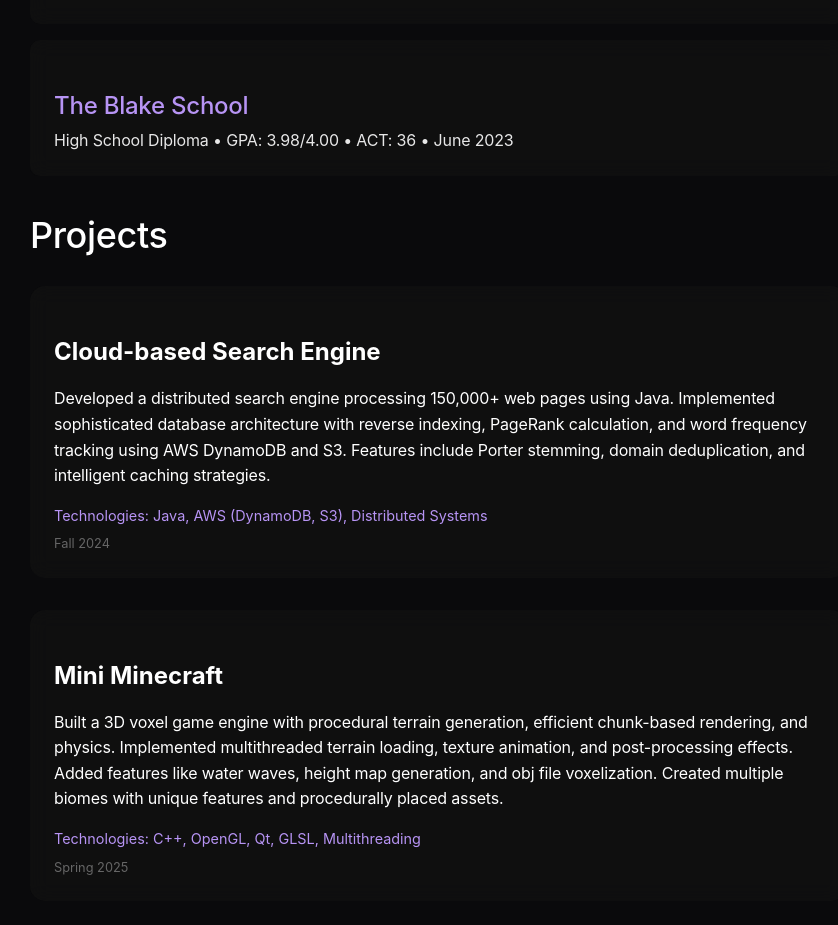
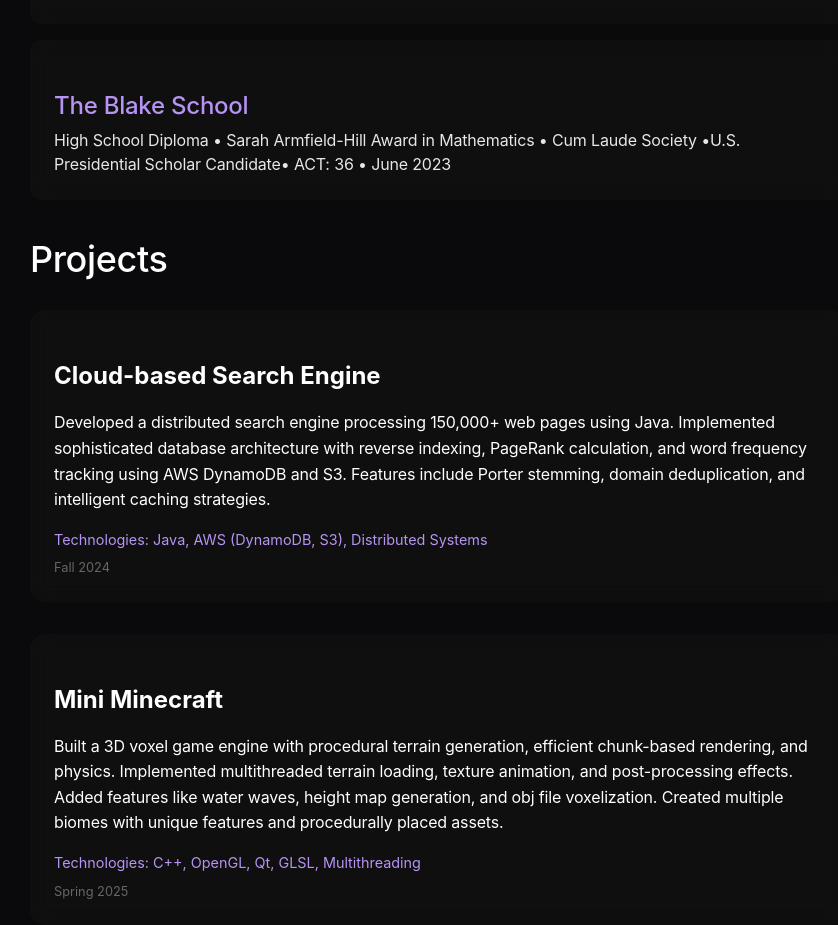
Before and after one commit to mhedlund7/mhedlund7.github.io, a React (Vite) app: page / in a window 1280 px wide. Shown: the part 928-1853 px from the top of the page, without its empty margins (402-1240 px from the left). Built offline with nearby package versions, Linux system fonts and the light colour scheme.

Commit message:
Update Education component and build files

```diff
--- a/src/components/Education.tsx
+++ b/src/components/Education.tsx
@@ -63,7 +63,7 @@ const Education = () => {
         transition={{ duration: 0.5, delay: 0.2 }}
       >
         <School>The Blake School</School>
-        <Details>High School Diploma • GPA: 3.98/4.00 • ACT: 36 • June 2023</Details>
+        <Details>High School Diploma • Sarah Armfield-Hill Award in Mathematics • Cum Laude Society •U.S. Presidential Scholar Candidate• ACT: 36 • June 2023</Details>
       </EducationCard>
     </Section>
   );
```
Also changed, not shown: 1 other file (tests, documents, lock files or other folders).
